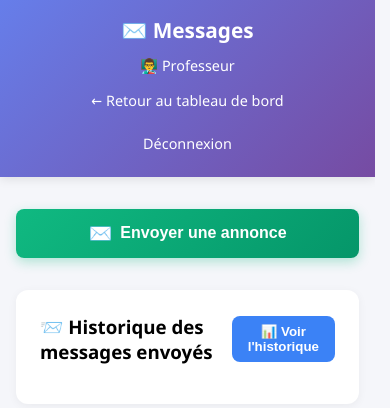
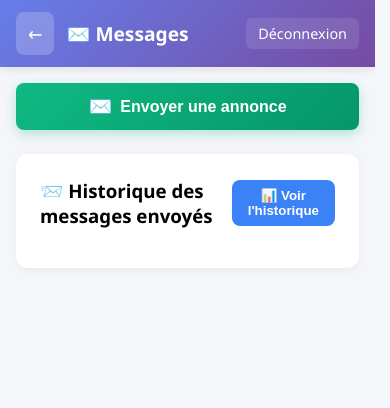
Before and after one commit to maodok595-ai/Etude-line, a FastAPI app: template templates/messages.html in a window 390 px wide. Shown: the top 408 px of the page. Run offline with FastAPI, Linux system fonts and the light colour scheme; the template is opened without the code that fills it, so the values that code supplies are empty.

Commit message:
Update message page layout and navigation bar styling
Refactors the `templates/messages.html` file to improve styling and responsiveness of the navigation bar and content layout, including adjustments for different screen sizes and the introduction of new CSS classes for navigation elements.

Replit-Commit-Author: Agent
Replit-Commit-Session-Id: 8c0ed31c-857f-450e-bc4c-f0aeefe0f448
Replit-Commit-Checkpoint-Type: intermediate_checkpoint
Replit-Commit-Event-Id: ef221eeb-9bf1-43da-8051-9f268310bb11
Replit-Commit-Screenshot-Url: https://storage.googleapis.com/screenshot-production-us-central1/d40a0c5c-8630-4717-9681-3edacc3c5654/8c0ed31c-857f-450e-bc4c-f0aeefe0f448/djuzC0p

```diff
--- a/templates/messages.html
+++ b/templates/messages.html
@@ -45,48 +45,82 @@
         .navbar {
             background: linear-gradient(135deg, #667eea, #764ba2);
             color: white;
-            padding: 0.5rem 2rem;
+            padding: 0.75rem 1rem;
             display: flex;
             justify-content: space-between;
             align-items: center;
             box-shadow: 0 2px 10px rgba(0,0,0,0.1);
+            position: relative;
+        }
+
+        .navbar-left {
+            display: flex;
+            align-items: center;
+            gap: 0.75rem;
+        }
+
+        .btn-back {
+            background: rgba(255,255,255,0.2);
+            color: white;
+            text-decoration: none;
+            padding: 0.5rem 0.75rem;
+            border-radius: 8px;
+            font-size: 1.2rem;
+            display: inline-flex;
+            align-items: center;
+            justify-content: center;
+            transition: background 0.3s;
+            border: none;
+            cursor: pointer;
+        }
+
+        .btn-back:hover {
+            background: rgba(255,255,255,0.3);
         }
 
         .navbar h1 {
-            font-size: 1.5rem;
+            font-size: 1.2rem;
+            margin: 0;
         }
 
-        .navbar .user-info {
+        .navbar-right {
             display: flex;
             align-items: center;
-            gap: 1rem;
+            gap: 0.75rem;
         }
 
-        .navbar a {
+        .btn-logout {
             color: white;
             text-decoration: none;
-            padding: 0.5rem 1rem;
-            border-radius: 5px;
+            padding: 0.4rem 0.75rem;
+            border-radius: 6px;
             transition: background 0.3s;
+            font-size: 0.9rem;
+            background: rgba(255,255,255,0.1);
         }
 
-        .navbar a:hover {
+        .btn-logout:hover {
             background: rgba(255,255,255,0.2);
+        }
+
+        .user-name {
+            font-size: 0.9rem;
+            display: none;
         }
 
         .container {
             max-width: 1200px;
-            margin: 2rem auto;
-            padding: 0 2rem;
+            margin: 1rem auto;
+            padding: 0 1rem;
             width: 100%;
         }
 
         .card {
             background: white;
-            padding: 2rem;
+            padding: 1.5rem;
             border-radius: 12px;
             box-shadow: 0 2px 10px rgba(0,0,0,0.05);
-            margin-bottom: 2rem;
+            margin-bottom: 1.5rem;
         }
 
         .form-group {
@@ -118,50 +152,54 @@
             border-color: #10b981;
         }
 
-        @media screen and (max-width: 768px) {
-            .navbar {
-                padding: 1rem;
-                flex-direction: column;
-                gap: 0.75rem;
-                text-align: center;
+        @media screen and (min-width: 600px) {
+            .navbar h1 {
+                font-size: 1.4rem;
             }
 
-            .navbar h1 {
-                font-size: 1.3rem;
-            }
-
-            .navbar .user-info {
-                flex-direction: column;
-                gap: 0.5rem;
-                font-size: 0.9rem;
+            .user-name {
+                display: inline;
             }
 
             .container {
-                padding: 0 1rem;
+                padding: 0 1.5rem;
             }
 
             .card {
-                padding: 1.5rem;
+                padding: 2rem;
+            }
+        }
+
+        @media screen and (max-width: 360px) {
+            .navbar h1 {
+                font-size: 1rem;
+            }
+
+            .btn-logout {
+                font-size: 0.8rem;
+                padding: 0.35rem 0.6rem;
             }
         }
     </style>
 </head>
 <body>
     <nav class="navbar">
-        <h1>✉️ Messages</h1>
-        <div class="user-info">
-            <span>👨‍🏫 {{ user_data.nom if user_data.nom else 'Professeur' }}</span>
-            <a href="/dashboard/prof">← Retour au tableau de bord</a>
-            <a href="/logout">Déconnexion</a>
+        <div class="navbar-left">
+            <a href="/dashboard/prof" class="btn-back" title="Retour au tableau de bord">←</a>
+            <h1>✉️ Messages</h1>
+        </div>
+        <div class="navbar-right">
+            <span class="user-name">👨‍🏫 {{ user_data.nom if user_data.nom else 'Prof' }}</span>
+            <a href="/logout" class="btn-logout">Déconnexion</a>
         </div>
     </nav>
 
     <div class="container">
         <!-- Bouton Envoyer une annonce -->
-        <div style="margin-bottom: 2rem;">
+        <div style="margin-bottom: 1.5rem;">
             <button onclick="toggleFormulaireMessage()"
                     class="btn-send-message"
-                    style="width: 100%; background: linear-gradient(135deg, #10b981, #059669); color: white; border: none; padding: 0.8rem 1.5rem; border-radius: 8px; font-size: 1rem; font-weight: 600; cursor: pointer; box-shadow: 0 4px 12px rgba(16, 185, 129, 0.3); transition: all 0.3s ease; display: flex; align-items: center; justify-content: center; gap: 0.5rem;">
+                    style="width: 100%; background: linear-gradient(135deg, #10b981, #059669); color: white; border: none; padding: 0.75rem 1.25rem; border-radius: 8px; font-size: 1rem; font-weight: 600; cursor: pointer; box-shadow: 0 4px 12px rgba(16, 185, 129, 0.3); transition: all 0.3s ease; display: flex; align-items: center; justify-content: center; gap: 0.5rem;">
                 <span style="font-size: 1.2rem;">✉️</span>
                 <span>Envoyer une annonce</span>
             </button>
```
Also changed, not shown: 1 other file.
